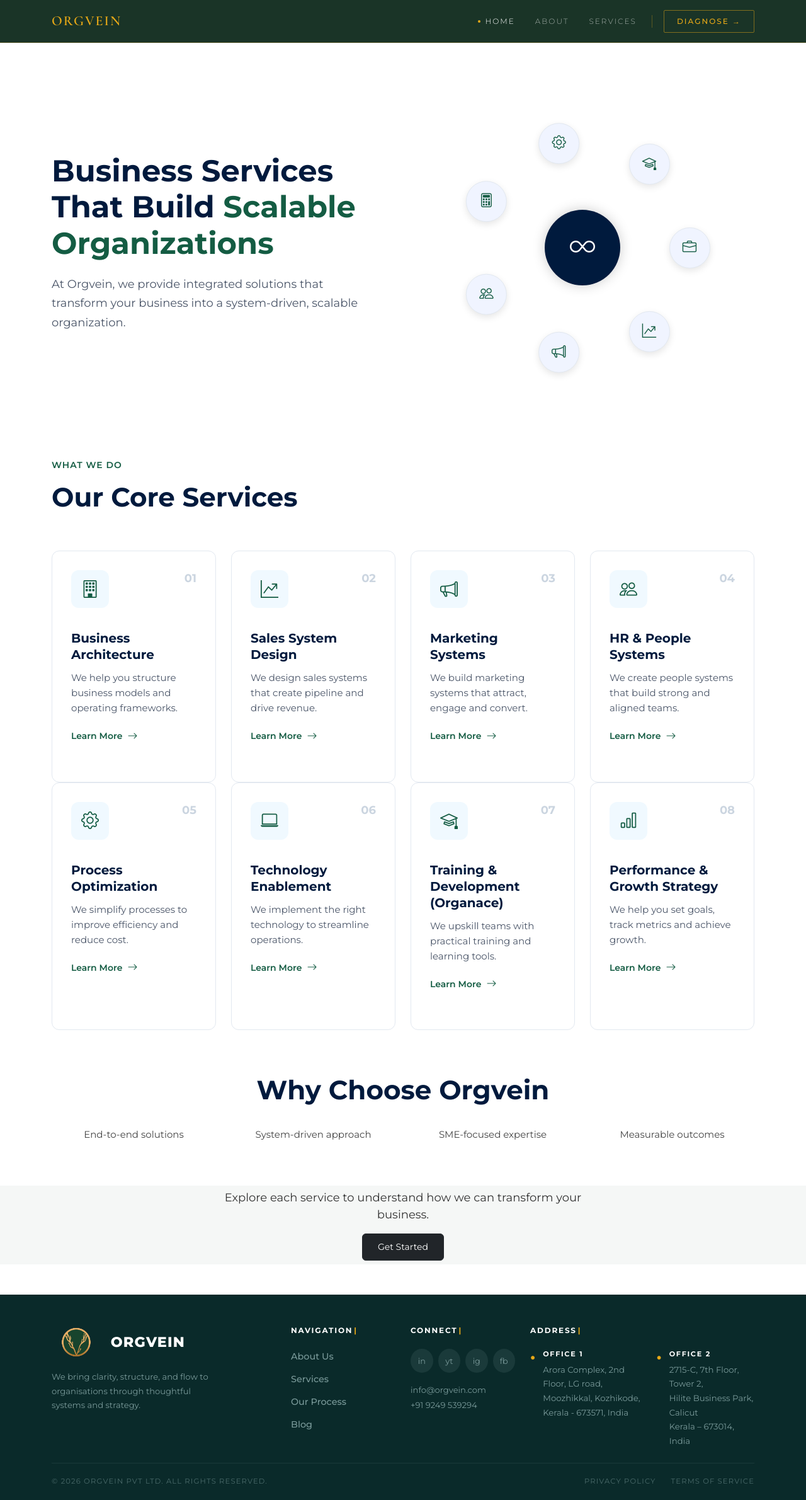
After one commit to orgvein-pvt-ltd/orgvein-website, a Django app: page /services in a window 1280 px wide. The commit adds this page. Shown: the whole page at 63% size. Run offline with Django 5.2, Linux system fonts and the light colour scheme.

Commit message:
feat: service page added

```diff
--- a/core/urls.py
+++ b/core/urls.py
@@ -1,7 +1,8 @@
 from django.urls import path
-from .views import HomeView, AboutView
+from .views import HomeView, AboutView, ServiceView
 
 urlpatterns = [
     path('', HomeView.as_view(), name='home'),
     path('about', AboutView.as_view(), name='about'),
+    path('services', ServiceView.as_view(), name='services'),
 ]
--- a/core/views.py
+++ b/core/views.py
@@ -101,3 +101,81 @@ class HomeView(TemplateView):
 
 class AboutView(TemplateView):
     template_name = 'core/about.html'
+
+
+class ServiceView(TemplateView):
+    template_name = 'core/services.html'
+
+    def get_context_data(self, **kwargs):
+        context = super().get_context_data(**kwargs)
+
+        context['icons_list'] = [
+            {'name': 'Strategy', "icon": "bi-briefcase"},
+            {'name': 'Operations', "icon": "bi-graph-up-arrow"},
+            {'name': 'Marketing', "icon": "bi-megaphone"},
+            {'name': 'Finance', "icon": "bi-people"},
+            {'name': 'Team', "icon": "bi-calculator"},
+            {'name': 'Technology', "icon": "bi-gear"},
+            {'name': 'Growth', "icon": "bi-mortarboard"},
+        ]
+
+        context['services_list'] = [
+            {
+                'number': '01',
+                'icon': 'bi-building',
+                'title': 'Business Architecture',
+                'description': 'We help you structure business models and operating frameworks.',
+                'link': '#'
+            },
+            {
+                'number': '02',
+                'icon': 'bi-graph-up-arrow',
+                'title': 'Sales System Design',
+                'description': 'We design sales systems that create pipeline and drive revenue.',
+                'link': '#'
+            },
+            {
+                'number': '03',
+                'icon': 'bi-megaphone',
+                'title': 'Marketing Systems',
+                'description': 'We build marketing systems that attract, engage and convert.',
+                'link': '#'
+            },
+            {
+                'number': '04',
+                'icon': 'bi-people',
+                'title': 'HR & People Systems',
+                'description': 'We create people systems that build strong and aligned teams.',
+                'link': '#'
+            },
+            {
+                'number': '05',
+                'icon': 'bi-gear',
+                'title': 'Process Optimization',
+                'description': 'We simplify processes to improve efficiency and reduce cost.',
+                'link': '#'
+            },
+            {
+                'number': '06',
+                'icon': 'bi-laptop',
+                'title': 'Technology Enablement',
+                'description': 'We implement the right technology to streamline operations.',
+                'link': '#'
+            },
+            {
+                'number': '07',
+                'icon': 'bi-mortarboard',
+                'title': 'Training & Development (Organace)',
+                'description': 'We upskill teams with practical training and learning tools.',
+                'link': '#'
+            },
+            {
+                'number': '08',
+                'icon': 'bi-bar-chart',
+                'title': 'Performance & Growth Strategy',
+                'description': 'We help you set goals, track metrics and achieve growth.',
+                'link': '#'
+            },
+        ]
+
+        return context
--- /dev/null
+++ b/static/css/services.css
@@ -0,0 +1,294 @@
+/* =============== CSS CUSTOM PROPERTIES ============= */
+:root {
+    --navy: #001a3d;
+    --green: #145c43;
+    --green-dark: #0f3d2e;
+    --gray-light: #f0f4ff;
+    --gray-border: #e2e8f0;
+    --gray-text: #4a5568;
+    --gray-muted: #cbd5e0;
+    --orbit-radius: 170px;
+    --orbit-size: 450px;
+}
+
+/* =========== SERVICES HERO SECTION ================= */
+.services-hero {
+    padding: 100px 0;
+    color: var(--navy);
+}
+
+.services-title {
+    font-size: 48px;
+    font-weight: 700;
+    line-height: 1.2;
+    margin-bottom: 20px;
+    color: var(--navy);
+}
+
+.services-title span {
+    color: var(--green);
+}
+
+.services-subtitle {
+    font-size: 18px;
+    line-height: 1.7;
+    color: var(--gray-text);
+    max-width: 500px;
+}
+
+/* ── Orbit ── */
+.orbit {
+    position: relative;
+    width: var(--orbit-size);
+    height: var(--orbit-size);
+    margin: 0 auto;
+    display: flex;
+    align-items: center;
+    justify-content: center;
+}
+
+.main-hub {
+    position: absolute;
+    width: 120px;
+    height: 120px;
+    background: var(--navy);
+    border-radius: 50%;
+    z-index: 5;
+    display: flex;
+    align-items: center;
+    justify-content: center;
+    box-shadow: 0 0 20px rgba(0, 0, 0, 0.2);
+}
+
+.orbit-item {
+    position: absolute;
+    width: 65px;
+    height: 65px;
+    transition: all 0.3s ease;
+}
+
+.icon-circle {
+    width: 100%;
+    height: 100%;
+    background: var(--gray-light);
+    border-radius: 50%;
+    display: flex;
+    align-items: center;
+    justify-content: center;
+    border: 1px solid var(--gray-border);
+    box-shadow: 0 4px 12px rgba(0, 0, 0, 0.1);
+    transition: transform 0.3s ease, box-shadow 0.3s ease, background 0.3s ease;
+}
+
+.icon-circle i {
+    font-size: 1.4rem;
+    color: var(--green);
+}
+
+.icon-circle:hover {
+    transform: scale(1.15);
+    box-shadow: 0 6px 16px rgba(20, 92, 67, 0.25);
+    background: #fff;
+}
+
+/* 7-item orbit positions — angle = (360/7)*n */
+.item-1 { transform: rotate(0deg)      translate(var(--orbit-radius)) rotate(0deg); }
+.item-2 { transform: rotate(51.43deg)  translate(var(--orbit-radius)) rotate(-51.43deg); }
+.item-3 { transform: rotate(102.86deg) translate(var(--orbit-radius)) rotate(-102.86deg); }
+.item-4 { transform: rotate(154.29deg) translate(var(--orbit-radius)) rotate(-154.29deg); }
+.item-5 { transform: rotate(205.71deg) translate(var(--orbit-radius)) rotate(-205.71deg); }
+.item-6 { transform: rotate(257.14deg) translate(var(--orbit-radius)) rotate(-257.14deg); }
+.item-7 { transform: rotate(308.57deg) translate(var(--orbit-radius)) rotate(-308.57deg); }
+
+/* ================== WHAT WE DO SECTION ===================== */
+.what-we-do {
+    padding: 10px 0;
+}
+
+.section-header {
+    margin-bottom: 60px;
+}
+
+.section-label {
+    font-size: 14px;
+    font-weight: 600;
+    color: var(--green);
+    text-transform: uppercase;
+    letter-spacing: 1px;
+    margin-bottom: 15px;
+}
+
+.section-title {
+    font-size: 42px;
+    font-weight: 700;
+    color: var(--navy);
+    margin-bottom: 0;
+}
+
+/* ── Service Cards ── */
+.service-card {
+    height: 100%;
+    padding: 30px;
+    margin-bottom: 30px;
+    border: 1px solid var(--gray-border);
+    border-radius: 12px;
+    transition: border-color 0.3s ease, box-shadow 0.3s ease, transform 0.3s ease;
+}
+
+.service-card:hover {
+    border-color: var(--green);
+    box-shadow: 0 8px 24px rgba(20, 92, 67, 0.1);
+    transform: translateY(-5px);
+}
+
+.service-header {
+    display: flex;
+    align-items: flex-start;
+    justify-content: space-between;
+    margin-bottom: 20px;
+}
+
+.service-icon {
+    width: 60px;
+    height: 60px;
+    background: #f0f9ff;
+    border-radius: 12px;
+    display: flex;
+    align-items: center;
+    justify-content: center;
+    margin-bottom: 15px;
+}
+
+.service-icon i {
+    font-size: 28px;
+    color: var(--green);
+}
+
+.service-number {
+    font-size: 18px;
+    font-weight: 700;
+    color: var(--gray-muted);
+}
+
+.service-title {
+    font-size: 20px;
+    font-weight: 700;
+    color: var(--navy);
+    line-height: 1.3;
+    margin-bottom: 12px;
+}
+
+.service-description {
+    font-size: 15px;
+    color: var(--gray-text);
+    line-height: 1.6;
+    margin-bottom: 20px;
+}
+
+.service-link {
+    display: inline-flex;
+    align-items: center;
+    gap: 8px;
+    font-size: 14px;
+    font-weight: 600;
+    color: var(--green);
+    text-decoration: none;
+    transition: gap 0.3s ease, color 0.3s ease;
+}
+
+.service-link:hover {
+    gap: 12px;
+    color: var(--green-dark);
+}
+
+.service-link i {
+    font-size: 16px;
+}
+
+/* =================== RESPONSIVE ======================== */
+@media (max-width: 992px) {
+    :root {
+        --orbit-radius: 150px;
+        --orbit-size: 400px;
+    }
+}
+
+@media (max-width: 768px) {
+    :root {
+        --orbit-radius: 130px;
+        --orbit-size: 350px;
+    }
+
+    .services-hero { padding: 60px 0; }
+
+    .services-title,
+    .services-subtitle { text-align: center; }
+
+    .services-title { font-size: 32px; }
+
+    .services-subtitle { margin: 0 auto 30px; }
+
+    .main-hub { width: 100px; height: 100px; }
+    .main-hub i { font-size: 2rem !important; }
+
+    .orbit-item { width: 55px; height: 55px; }
+    .icon-circle i { font-size: 1.2rem; }
+
+    .section-title { font-size: 32px; }
+
+    .service-card { padding: 25px; }
+}
+
+@media (max-width: 576px) {
+    :root {
+        --orbit-radius: 110px;
+        --orbit-size: 300px;
+    }
+
+    .services-title { font-size: 28px; }
+    .services-subtitle { font-size: 16px; }
+
+    .main-hub { width: 80px; height: 80px; }
+    .main-hub i { font-size: 1.5rem !important; }
+
+    .orbit-item { width: 50px; height: 50px; }
+
+    .section-title { font-size: 28px; }
+
+    .service-card { padding: 20px; }
+
+    .service-icon { width: 50px; height: 50px; }
+    .service-icon i { font-size: 24px; }
+
+    .service-title { font-size: 18px; }
+    .service-description { font-size: 14px; }
+}
+
+/* =======Why orgvein ========= */
+.why-orgvein-simple {
+    padding: 60px 0;
+    background: #ffffff;
+}
+
+.why-orgvein-simple p {
+    font-size: 15px;
+    color: #444;
+    margin: 10px 0;
+}
+
+/*========== CTA =========*/
+.services-cta {
+    padding: 6px 0;
+    background: #f5f7f6;
+}
+
+.cta-text {
+    font-size: 18px;
+    color: #333;
+    max-width: 600px;
+    margin: 0 auto;
+}
+.services-cta .btn {
+    padding: 10px 24px;
+    font-size: 14px;
+}
--- a/templates/components/footer.html
+++ b/templates/components/footer.html
@@ -36,9 +36,10 @@
                     CONNECT<span style="color:#e6a817;margin-left:2px;">|</span>
                 </div>
                 <div class="d-flex gap-2 mb-3">
-                    <a href="#" title="LinkedIn" style="width:38px;height:38px;border-radius:50%;background:#1a3a3a;display:flex;align-items:center;justify-content:center;color:#7a9a9a;text-decoration:none;font-size:.8rem;transition:background .2s,color .2s;" onmouseover="this.style.background='#e6a817';this.style.color='#0a2a2a'" onmouseout="this.style.background='#1a3a3a';this.style.color='#7a9a9a'">in</a>
-                    <a href="#" title="Twitter / X" style="width:38px;height:38px;border-radius:50%;background:#1a3a3a;display:flex;align-items:center;justify-content:center;color:#7a9a9a;text-decoration:none;font-size:.8rem;transition:background .2s,color .2s;" onmouseover="this.style.background='#e6a817';this.style.color='#0a2a2a'" onmouseout="this.style.background='#1a3a3a';this.style.color='#7a9a9a'">tw</a>
-                    <a href="#" title="Instagram" style="width:38px;height:38px;border-radius:50%;background:#1a3a3a;display:flex;align-items:center;justify-content:center;color:#7a9a9a;text-decoration:none;font-size:.8rem;transition:background .2s,color .2s;" onmouseover="this.style.background='#e6a817';this.style.color='#0a2a2a'" onmouseout="this.style.background='#1a3a3a';this.style.color='#7a9a9a'">ig</a>
+                    <a href="https://www.linkedin.com/company/orgvein/" title="LinkedIn" style="width:38px;height:38px;border-radius:50%;background:#1a3a3a;display:flex;align-items:center;justify-content:center;color:#7a9a9a;text-decoration:none;font-size:.8rem;transition:background .2s,color .2s;" onmouseover="this.style.background='#e6a817';this.style.color='#0a2a2a'" onmouseout="this.style.background='#1a3a3a';this.style.color='#7a9a9a'">in</a>
+                    <a href=" https://www.youtube.com/@OrgveinOfficial" title="youtube" style="width:38px;height:38px;border-radius:50%;background:#1a3a3a;display:flex;align-items:center;justify-content:center;color:#7a9a9a;text-decoration:none;font-size:.8rem;transition:background .2s,color .2s;" onmouseover="this.style.background='#e6a817';this.style.color='#0a2a2a'" onmouseout="this.style.background='#1a3a3a';this.style.color='#7a9a9a'">yt</a>
+                    <a href="https://www.instagram.com/orgvein_official" title="Instagram" style="width:38px;height:38px;border-radius:50%;background:#1a3a3a;display:flex;align-items:center;justify-content:center;color:#7a9a9a;text-decoration:none;font-size:.8rem;transition:background .2s,color .2s;" onmouseover="this.style.background='#e6a817';this.style.color='#0a2a2a'" onmouseout="this.style.background='#1a3a3a';this.style.color='#7a9a9a'">ig</a>
+                    <a href=" https://www.facebook.com/orgvein" title="Facebook" style="width:38px;height:38px;border-radius:50%;background:#1a3a3a;display:flex;align-items:center;justify-content:center;color:#7a9a9a;text-decoration:none;font-size:.8rem;transition:background .2s,color .2s;" onmouseover="this.style.background='#e6a817';this.style.color='#0a2a2a'" onmouseout="this.style.background='#1a3a3a';this.style.color='#7a9a9a'">fb</a>
                 </div>
                 <div style="font-size:.82rem;color:#7a9a9a;line-height:1.8;">
                     <div><a href="mailto:hello@orgvein.com" style="color:#7a9a9a;text-decoration:none;" onmouseover="this.style.color='#e6a817'" onmouseout="this.style.color='#7a9a9a'">info@orgvein.com</a></div>
--- a/templates/components/navbar.html
+++ b/templates/components/navbar.html
@@ -16,7 +16,7 @@
       <ul class="navbar-nav ms-auto align-items-center">
         <li class="nav-item"><a class="nav-link nav2-link active" href="{% url 'home' %}">Home</a></li>
         <li class="nav-item"><a class="nav-link nav2-link" href="{% url 'about' %}">About</a></li>
-        <li class="nav-item"><a class="nav-link nav2-link" href="#service">Services</a></li>
+        <li class="nav-item"><a class="nav-link nav2-link" href="{% url 'services' %}">Services</a></li>
         <div class="nav2-divider d-none d-lg-block"></div>
         <li class="nav-item">
           <a class="nav-link nav2-cta" href="#diagnosis">Diagnose →</a>
--- /dev/null
+++ b/templates/core/services.html
@@ -0,0 +1,119 @@
+{% extends "base.html" %}
+{% load static %}
+
+{% block title %}Services – OrgVein{% endblock %}
+
+{% block full_width %}
+
+<section class="services-hero">
+    <div class="container">
+        <div class="row align-items-center">
+
+            <!-- Left Content -->
+            <div class="col-lg-6">
+                <h1 class="services-title">
+                    Business Services That Build <span>Scalable Organizations</span>
+                </h1>
+                <p class="services-subtitle">
+                    At Orgvein, we provide integrated solutions that transform your business
+                    into a system-driven, scalable organization.
+                </p>
+            </div>
+
+            <!-- Right Orbit Design -->
+            <div class="col-lg-6">
+                <div class="orbit">
+                    <!-- Center Hub -->
+                    <div class="main-hub">
+                        <i class="bi bi-infinity" style="font-size: 2.5rem; color: white;"></i>
+                    </div>
+
+                    <!-- Orbiting Icons -->
+                    {% for icon in icons_list %}
+                        <div class="orbit-item item-{{ forloop.counter }}">
+                            <div class="icon-circle">
+                                <i class="bi {{ icon.icon }}"></i>
+                            </div>
+                        </div>
+                    {% endfor %}
+                </div>
+            </div>
+
+        </div>
+    </div>
+</section>
+
+<!-- What We Do Section -->
+<section class="what-we-do">
+    <div class="container">
+        <!-- Section Header -->
+        <div class="section-header">
+            <p class="section-label">What We Do</p>
+            <h2 class="section-title">Our Core Services</h2>
+        </div>
+
+        <!-- Services Grid -->
+        <div class="row">
+            {% for service in services_list %}
+            <div class="col-lg-3 col-md-6">
+                <div class="service-card">
+                    <div class="service-header">
+                        <div>
+                            <div class="service-icon">
+                                <i class="bi {{ service.icon }}"></i>
+                            </div>
+                        </div>
+                        <span class="service-number">{{ service.number }}</span>
+                    </div>
+                    <h3 class="service-title">{{ service.title }}</h3>
+                    <p class="service-description">
+                        {{ service.description }}
+                    </p>
+                    <a href="{{ service.link }}" class="service-link">
+                        Learn More <i class="bi bi-arrow-right"></i>
+                    </a>
+                </div>
+            </div>
+            {% endfor %}
+        </div>
+    </div>
+</section>
+
+<!-- Why Choose Orgvein -->
+<section class="why-orgvein-simple">
+    <div class="container text-center">
+
+        <h2 class="section-title">Why Choose Orgvein</h2>
+
+        <div class="row mt-4">
+            <div class="col-md-3">
+                <p>End-to-end solutions</p>
+            </div>
+            <div class="col-md-3">
+                <p>System-driven approach</p>
+            </div>
+            <div class="col-md-3">
+                <p>SME-focused expertise</p>
+            </div>
+            <div class="col-md-3">
+                <p>Measurable outcomes</p>
+            </div>
+        </div>
+
+    </div>
+</section>
+
+<!-- CTA Section -->
+<section class="services-cta">
+    <div class="container text-center">
+        <p class="cta-text">
+            Explore each service to understand how we can transform your business.
+        </p>
+
+        <a href="{% url 'home' %}#diagnosis" class="btn btn-dark mt-3">
+            Get Started
+        </a>
+    </div>
+</section>
+
+{% endblock %}
```
